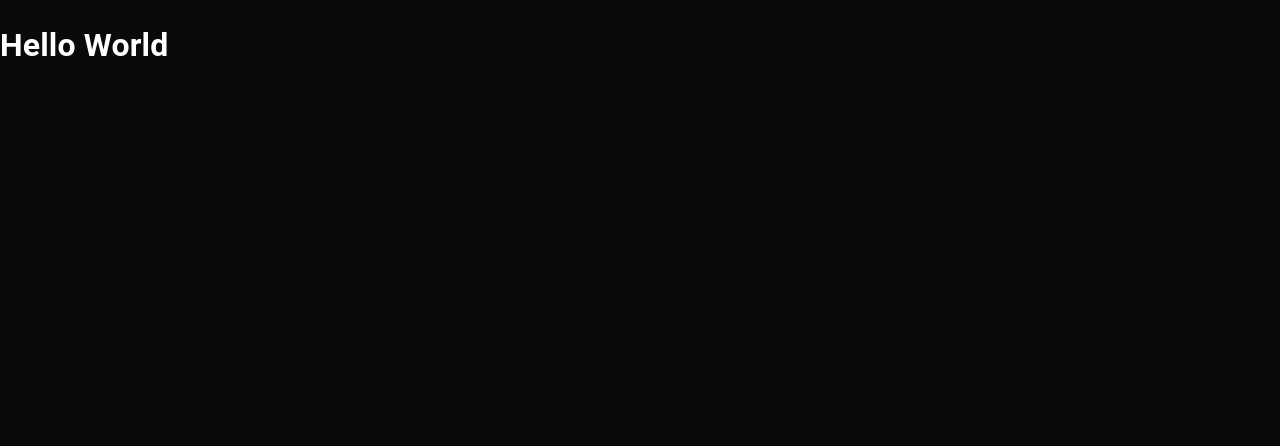
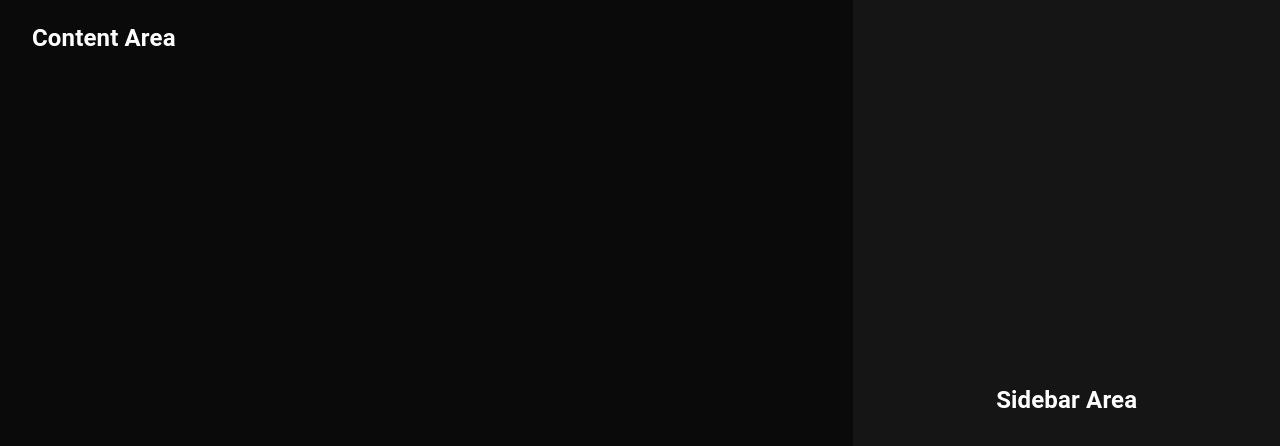
Before and after one commit to kazooie20/ReactTypescript-ToDoList, a React (Create React App) app: page / in a window 1280 px wide. Shown: the top 446 px of the page. Built offline with nearby package versions, Linux system fonts and the light colour scheme.

Commit message:
Added Dashboard Component

```diff
--- a/src/App.tsx
+++ b/src/App.tsx
@@ -1,12 +1,13 @@
 import React,{FC, ReactElement} from 'react';
 import {ThemeProvider, CssBaseline} from '@mui/material';
 import {customTheme} from './theme/customTheme';
+import Dashboard from './pages/dashboard/dashboard';
 
 const App: FC = (): ReactElement => {
   return (
     <ThemeProvider theme={customTheme}>
       <CssBaseline />
-      <h1>Hello World</h1>
+      <Dashboard />
     </ThemeProvider>
   )
 }
--- /dev/null
+++ b/src/pages/dashboard/dashboard.tsx
@@ -0,0 +1,30 @@
+import React, {FC, ReactElement} from 'react';
+import {Grid} from '@mui/material';
+
+const GridCssProperties = {
+    height: '100vh',
+    position: 'fixed',
+    right: 0,
+    top: 0,
+    width: '100%',
+    backgroundColor: 'background.paper',
+    display: 'flex',
+    justifyContent: 'center',
+    flexDirection: 'column',
+    alignItems: 'center',
+}
+
+const Dashboard:FC = ():ReactElement => {
+    return (
+        <Grid container minHeight='100vh' p={0} m={0}>
+            <Grid item md={8} px={4}>
+                <h2>Content Area</h2>
+            </Grid>
+            <Grid item md={4} sx={GridCssProperties}>
+                <h2>Sidebar Area</h2>
+            </Grid>
+        </Grid>
+    )
+};
+
+export default Dashboard;
```
